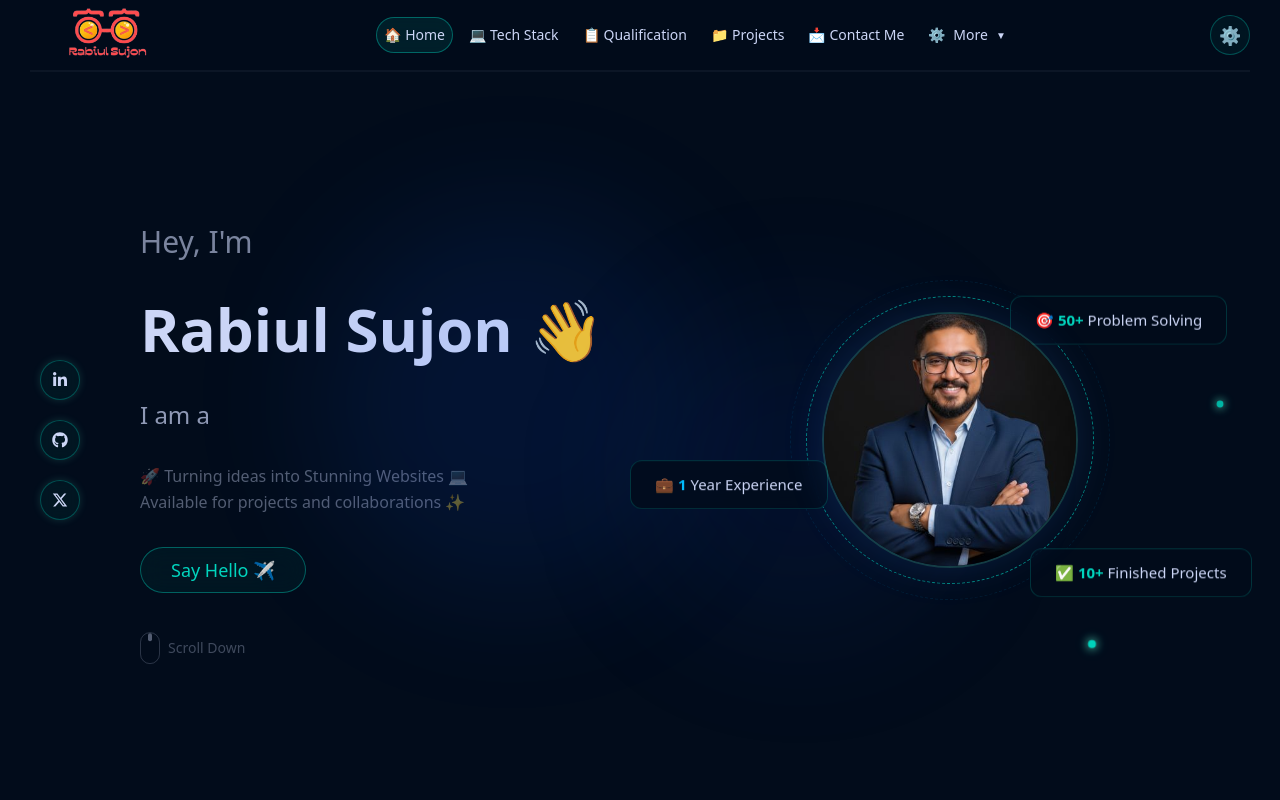
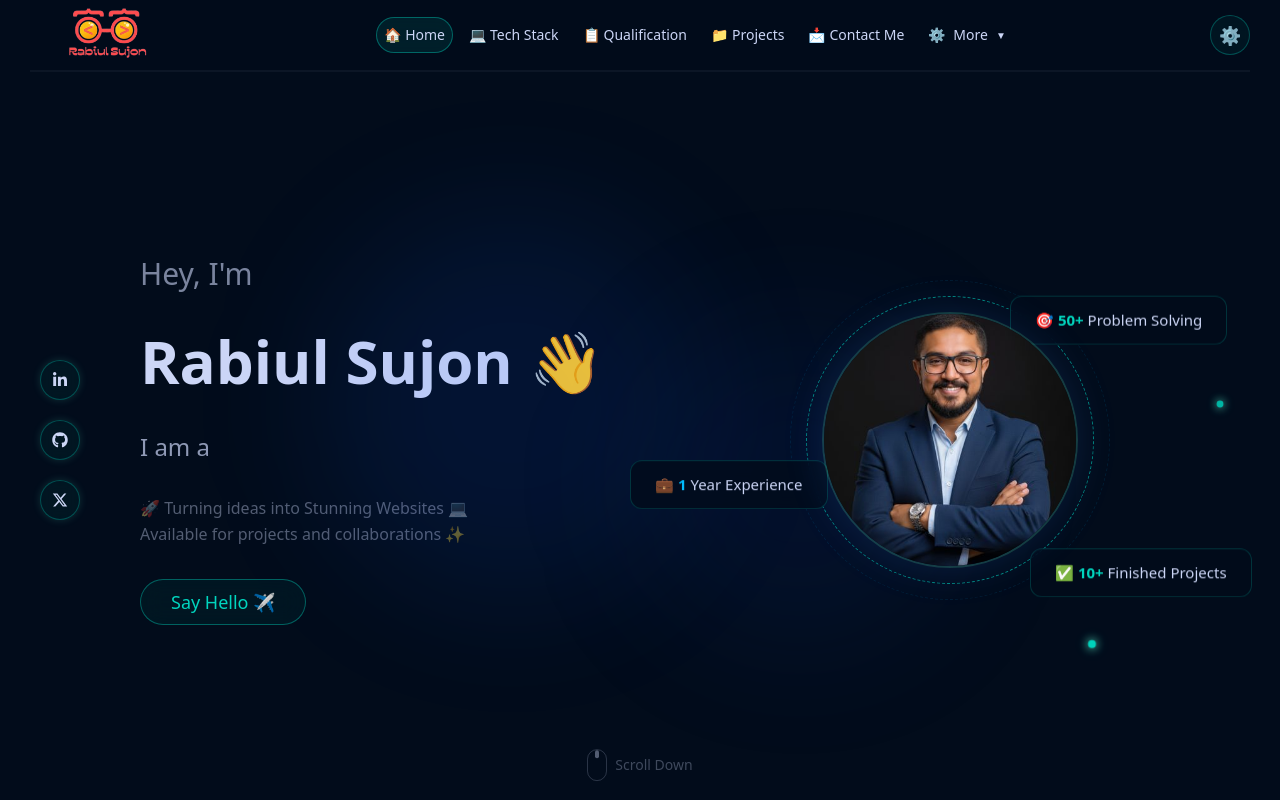
Before and after one commit to Rabiul-Sujon/my-portfolio, a Next.js app: page / in a window 1280 px wide. Shown: the top 800 px of the page. Built offline with nearby package versions, Linux system fonts and the light colour scheme.

Commit message:
fix scroll down position and hero layout

```diff
--- a/src/components/sections/Hero.jsx
+++ b/src/components/sections/Hero.jsx
@@ -235,7 +235,7 @@ export default function Hero() {
           >
             Say Hello ✈️
           </motion.a>
-
+          {/* <div style={{ display: "flex", justifyContent: "center", width: "100%" }}>
           <motion.div
             animate={{ y: [0, 8, 0] }}
             transition={{ duration: 1.5, repeat: Infinity }}
@@ -246,6 +246,7 @@ export default function Hero() {
             </div>
             Scroll Down
           </motion.div>
+          </div> */}
         </div>
 
         {/* Right — Photo + orbit + stats */}
@@ -316,6 +317,18 @@ export default function Hero() {
           </motion.div>
         </div>
       </div>
+       <div style={{ display: "flex", justifyContent: "center", width: "100%", paddingBottom: "80px",marginTop: "-98px" }}>
+        <motion.div
+          animate={{ y: [0, 8, 0] }}
+          transition={{ duration: 1.5, repeat: Infinity }}
+          className="flex items-center gap-2 text-[#CCD6F6]/30 text-sm"
+        >
+          <div className="w-5 h-8 rounded-full border border-[#CCD6F6]/20 flex items-start justify-center pt-1">
+            <div className="w-1 h-2 bg-[#CCD6F6]/40 rounded-full" />
+          </div>
+          Scroll Down
+        </motion.div>
+      </div>
     </section>
   );
 }
```
